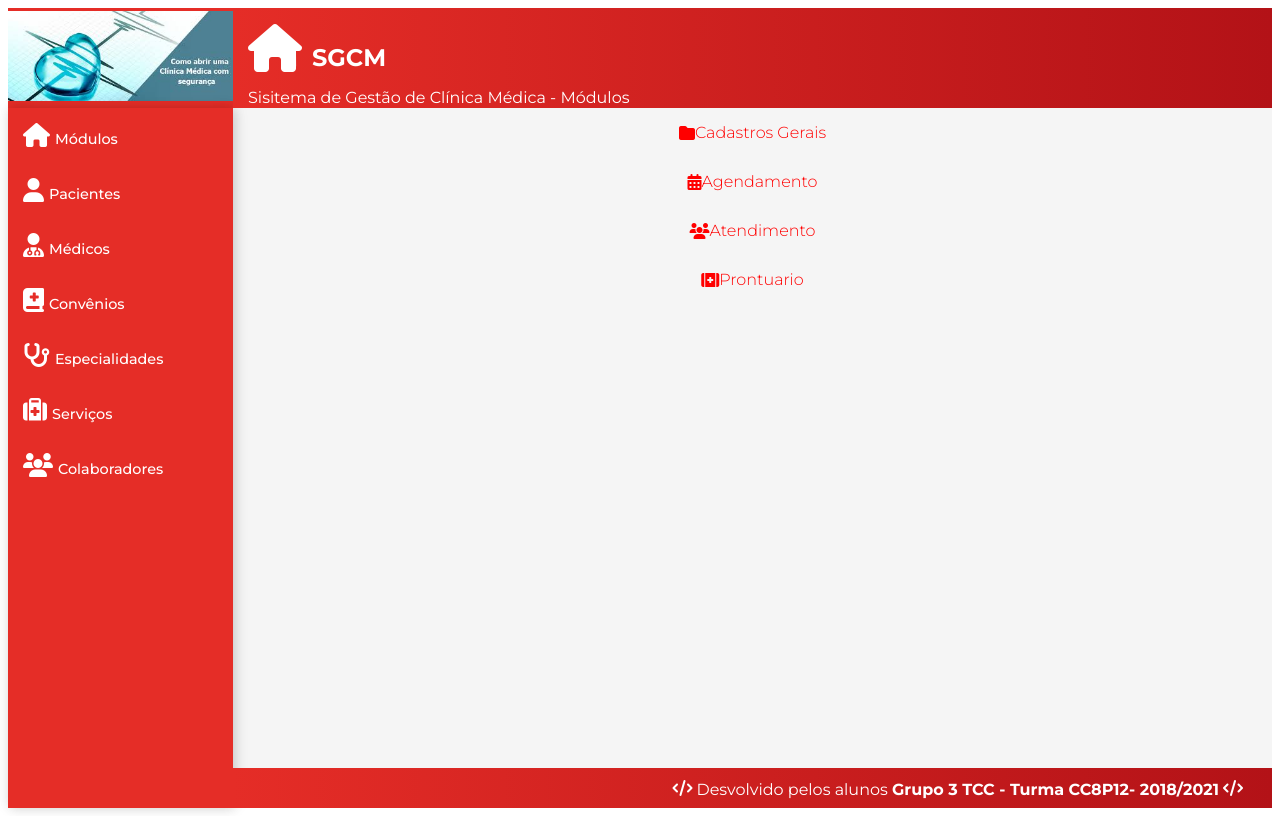
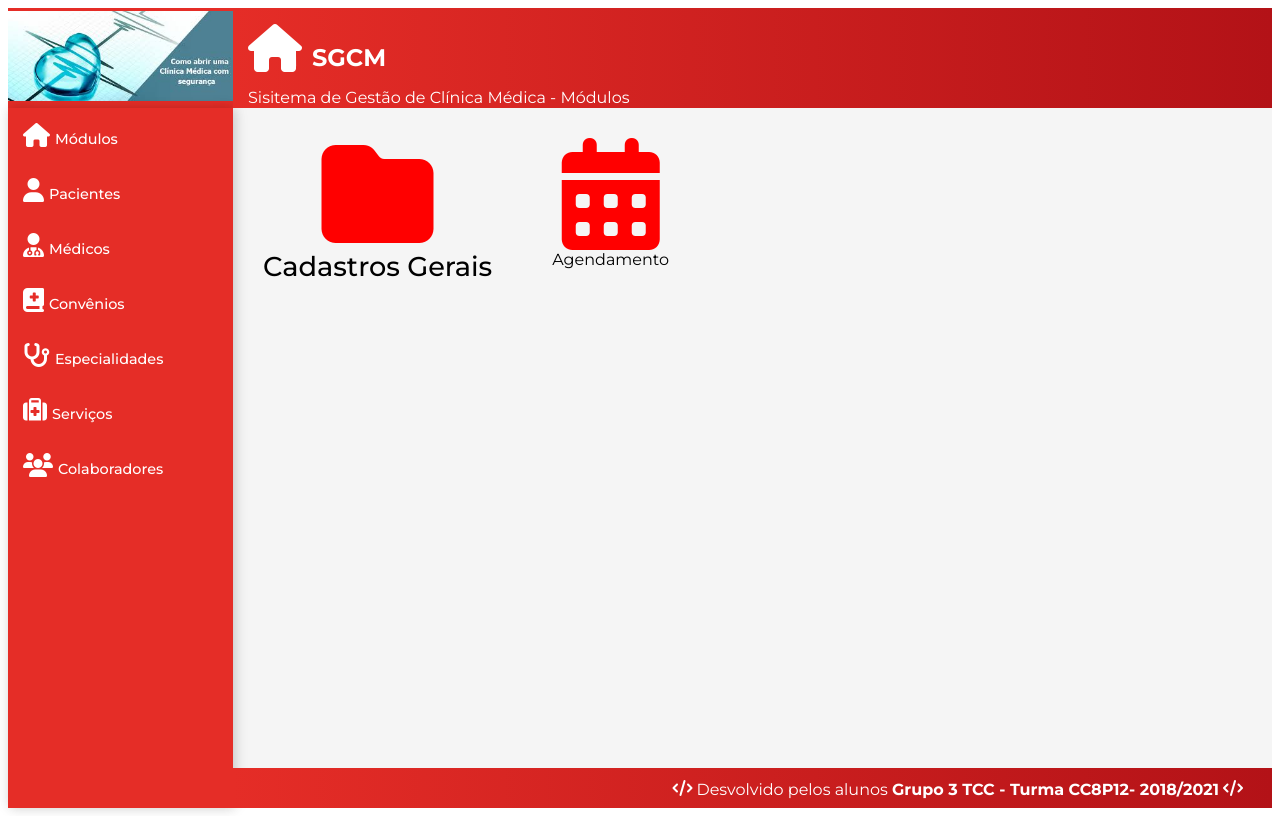
Before and after one commit to Shibuka90/ProjetoTCC, a React (Create React App) app in the folder sgcm/frontend/: page / in a window 1280 px wide. Built offline with nearby package versions, Linux system fonts and the light colour scheme.

Commit message:
alteração

```diff
--- a/sgcm/frontend/src/components/template/Main.css
+++ b/sgcm/frontend/src/components/template/Main.css
@@ -1,9 +1,58 @@
-.menu-main a{
+.menu-main{
+    display: inline-flex;
+    padding: 30px;
+}
+.cadastro{
+    display: block;
+    text-decoration: none;
+    justify-content: center;
+    align-items: center;
+
+    margin: 0;
+    padding: 0 30px 10px 0;
+}
+
+.cadastro:hover {
+    background: linear-gradient(135deg, #e52d27, #b31217 100%);
+    color: #fff;
+}
+
+.cadastro a{
     display: flex;
     text-decoration: none;
     justify-content: center;
     align-items: center;
+    font-size: 7em;
     color: red;
-    font-weight: 300;
-    padding: 15px;
 }
+
+.cadastro span{
+    display: flex;
+    text-decoration: none;
+    justify-content: center;
+    align-items: center;
+    font-size: 1.7em;
+    font-weight: 500;
+}
+.agendamento {
+    display: block;
+    text-decoration: none;
+    justify-content: center;
+    align-items: center;
+
+    margin: 0;
+    padding: 0 30px 10px 30px;
+}
+
+.agendamento a{
+    display: flex;
+    text-decoration: none;
+    justify-content: center;
+    align-items: center;
+    font-size: 7em;
+    color: red;
+}
+
+.agendamento:hover{
+    background: linear-gradient(135deg, #e52d27, #b31217 100%);
+}
--- a/sgcm/frontend/src/components/template/Main.jsx
+++ b/sgcm/frontend/src/components/template/Main.jsx
@@ -7,18 +7,31 @@ export default props =>
         <Header {...props} />
         <main className="content container-fluid">
             <div className="menu-main">
+                <div className="cadastro">
                     <a href="#/cadastro">
-                    <i className="fa fa-folder"></i><span>Cadastros Gerais</span>
+                        <i className="fa fa-folder"></i>
                     </a>
+                    <span>Cadastros Gerais</span>
+                </div>
+
+                <div className="agendamento">
                     <a href="#/agendamento">
-                    <i className="fa fa-calendar"></i><span>Agendamento</span>
+                        <i className="fa fa-calendar"></i>
                     </a>
+                    <span>Agendamento</span>
+                </div>
+                {/* <div className="atendimento">
                     <a href="#/atendimento">
-                    <i className="fa fa-users"></i><span>Atendimento</span>
+                        <i className="fa fa-users"></i>
                     </a>
+                    <span>Atendimento</span>
+                </div> */}
+                {/* <div className="prontuario">
                     <a href="#/prontuario">
-                    <i className="fa fa-first-aid"></i><span>Prontuario</span>
+                        <i className="fa fa-first-aid"></i>
                     </a>
+                    <span>Prontuário</span>
+                </div>             */}
             </div>
         </main>
     </React.Fragment>
```
Lines whose indentation alone changed are shown as unchanged.
